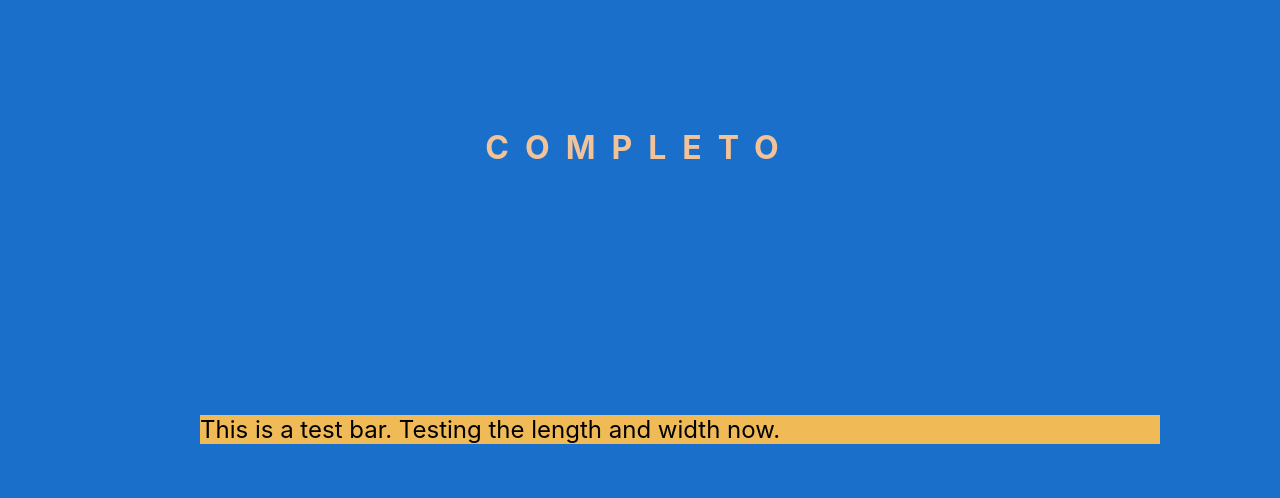
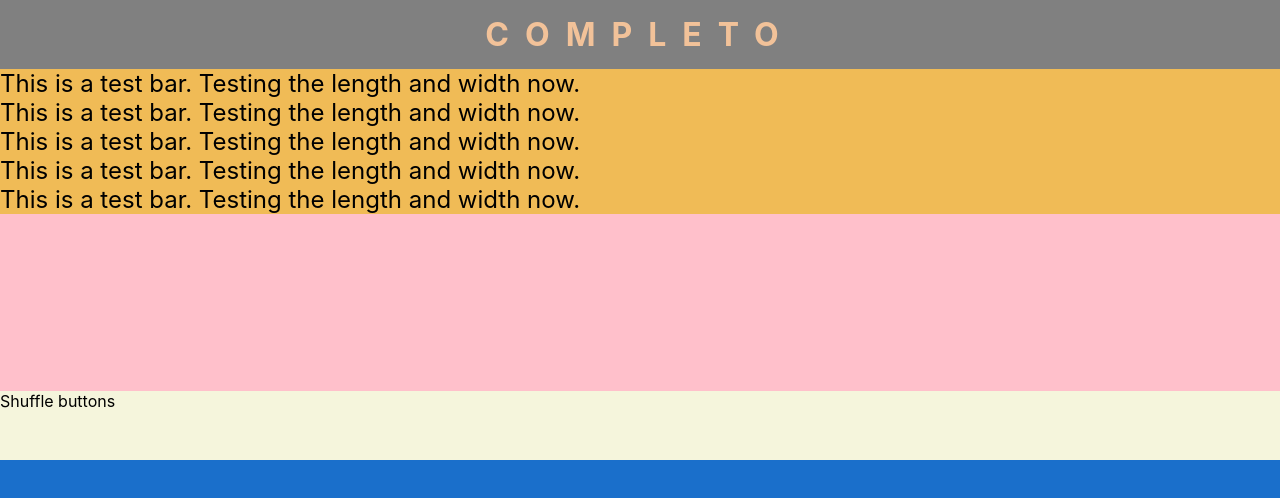
Before and after one commit to dekaghub/completo, a React (Create React App) app: page / in a window 1280 px wide. Shown: the top 498 px of the page. Built offline with nearby package versions, Linux system fonts and the light colour scheme.

Commit message:
prefix app css commit

```diff
--- a/src/App.css
+++ b/src/App.css
@@ -1,10 +1,6 @@
 body {
   background-color: #1a6fcb;
-  display: grid;
-  grid-template-rows: 15% 70% 15%;
-  grid-template-areas: "navigation-bar"
-                       "main-content"
-                       "footer";
+
 }
 
 h1 {
@@ -14,18 +10,35 @@ h1 {
   letter-spacing: 0.5em;
 }
 
+.grid-container {
+  display: grid;
+  grid-template-rows: 15% 70% 15%;
+  /* grid-template-rows: 1fr 1fr 1fr; */
+  grid-template-areas: "navigation-bar"
+                       "main-content"
+                       "footer";
+}
+
 .navbar {
   grid-area: navigation-bar;
   display: flex;
   justify-content: center;
   align-items: center;
   height: 100%;
+  background-color: grey;
 }
 
 .content {
   grid-area: main-content;
+  background-color: pink;
 }
 
 .bottom {
   grid-area: footer;
+  background-color: beige;
 }
+
+.fixed-bar {
+  margin: 5px 5px;
+  border: 5px solid white;
+}
--- a/src/App.js
+++ b/src/App.js
@@ -1,12 +1,26 @@
 import React from 'react';
-import FixedBar from './components/FixedBar.jsx'
+import FixedBar from './components/FixedBar.jsx';
+import Shuffle from './components/Shuffle';
 import './App.css';
 
 const App = () => {
   return (
     <div className="App">
-      <h1>COMPLETO</h1>
-      <FixedBar />
+      <div className="grid-container">
+        <div className="navbar">
+          <h1>COMPLETO</h1>
+        </div>
+        <div className="content">
+          <FixedBar className="fixed-bar" />
+          <FixedBar className="fixed-bar" />
+          <FixedBar className="fixed-bar" />
+          <FixedBar className="fixed-bar" />
+          <FixedBar className="fixed-bar" />
+        </div>
+        <div className="bottom">
+          <Shuffle />
+        </div>
+      </div>
     </div>
   );
 }
--- /dev/null
+++ b/src/components/Shuffle.jsx
@@ -0,0 +1,13 @@
+import React, { Component } from 'react'
+
+export class Shuffle extends Component {
+    render() {
+        return (
+            <div>
+                Shuffle buttons
+            </div>
+        )
+    }
+}
+
+export default Shuffle;
--- a/src/components/elements.module.css
+++ b/src/components/elements.module.css
@@ -4,9 +4,6 @@
 } */
 
 .FixedBar {
-    margin: 5em;
-    float: right;
-    width: 75%;
     font-size: 1.5em;
     background: #f0bb56;
 }
```
